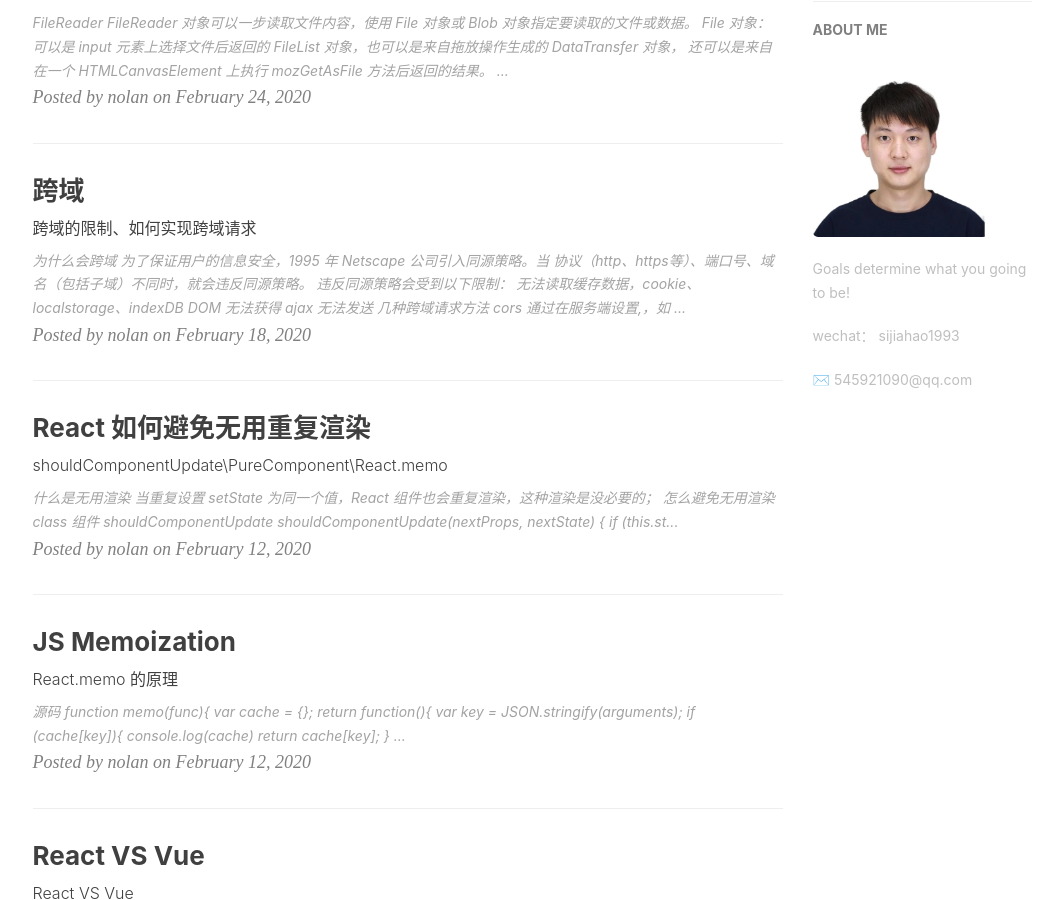
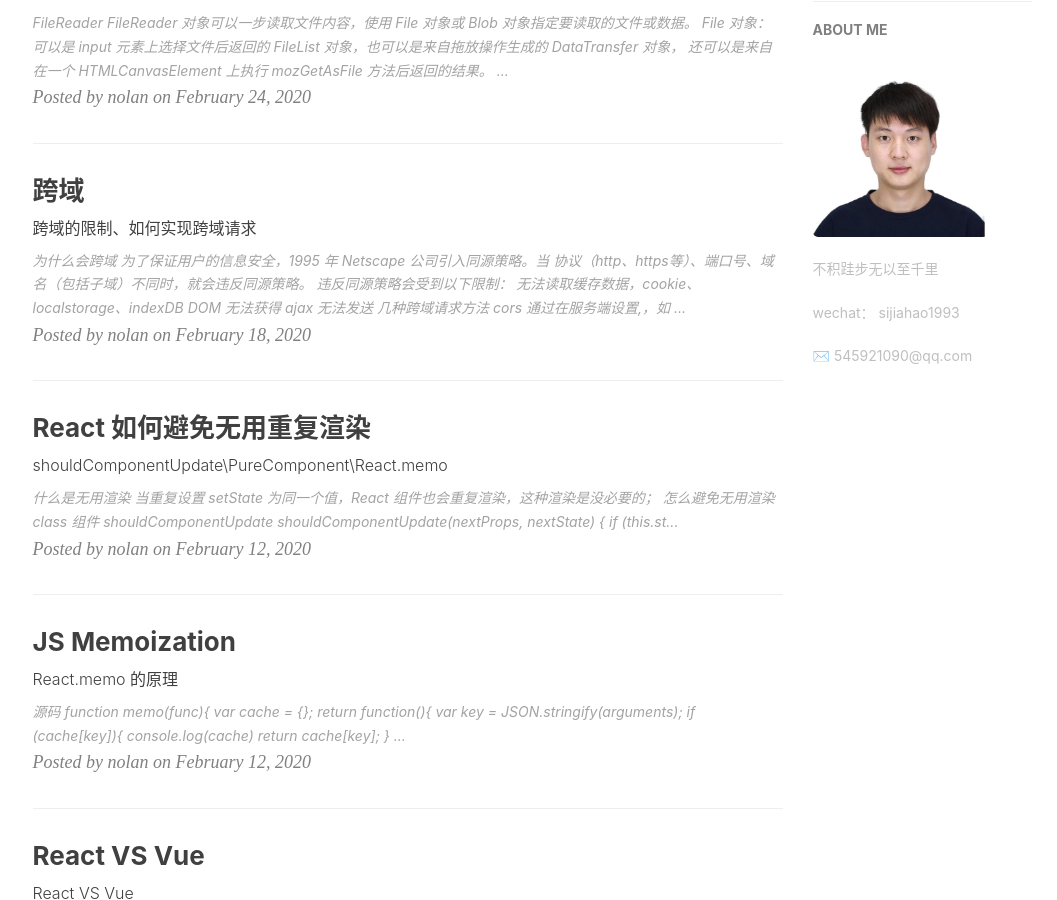
Before and after one commit to jiahao-si/jiahao-si.github.io, a Jekyll site: the page built from index.html, in a window 1280 px wide and 900 px high, scrolled down 1268 px. Shown: the whole window, without its empty margins (135-1192 px from the left). Built offline with Jekyll 4.4.1, drawn with Linux system fonts in a browser that asks for light colours; nearby versions of some CDN libraries; the list of posts is cut into pages by our own code; comment, search, counter and statistics services are not loaded.

Commit message:
去掉首页img"

```diff
--- a/_config.yml
+++ b/_config.yml
@@ -1,9 +1,9 @@
 # Site settings
 title: Nolan Blog
 SEOTitle: 诺南的博客 | Nolan Blog
-header-img: img/post-bg-desk.jpg
+#header-img: img/post-bg-desk.jpg
 email: 545921090@qq.com
-description: "Every failure is leading towards success."
+description: "Work hard, play hard!"
 keyword: "Nolan Blog, 诺南的博客, 腾讯, 司加豪, js, JavaScript, 前端"
 url: "http://nolan1230.github.io" # your host, for absolute URL
 baseurl: "" # for example, '/blog' if your blog hosted on 'host/blog'
@@ -11,7 +11,7 @@
 
 # Sidebar settings
 sidebar: true # whether or not using Sidebar.
-sidebar-about-description: "Goals determine what you going to be!"
+sidebar-about-description: "不积跬步无以至千里"
 sidebar-avatar: /img/about-NOLAN-gentle.jpg # use absolute URL, seeing it's used in both `/` and `/about/`
 
 # SNS settings
```
